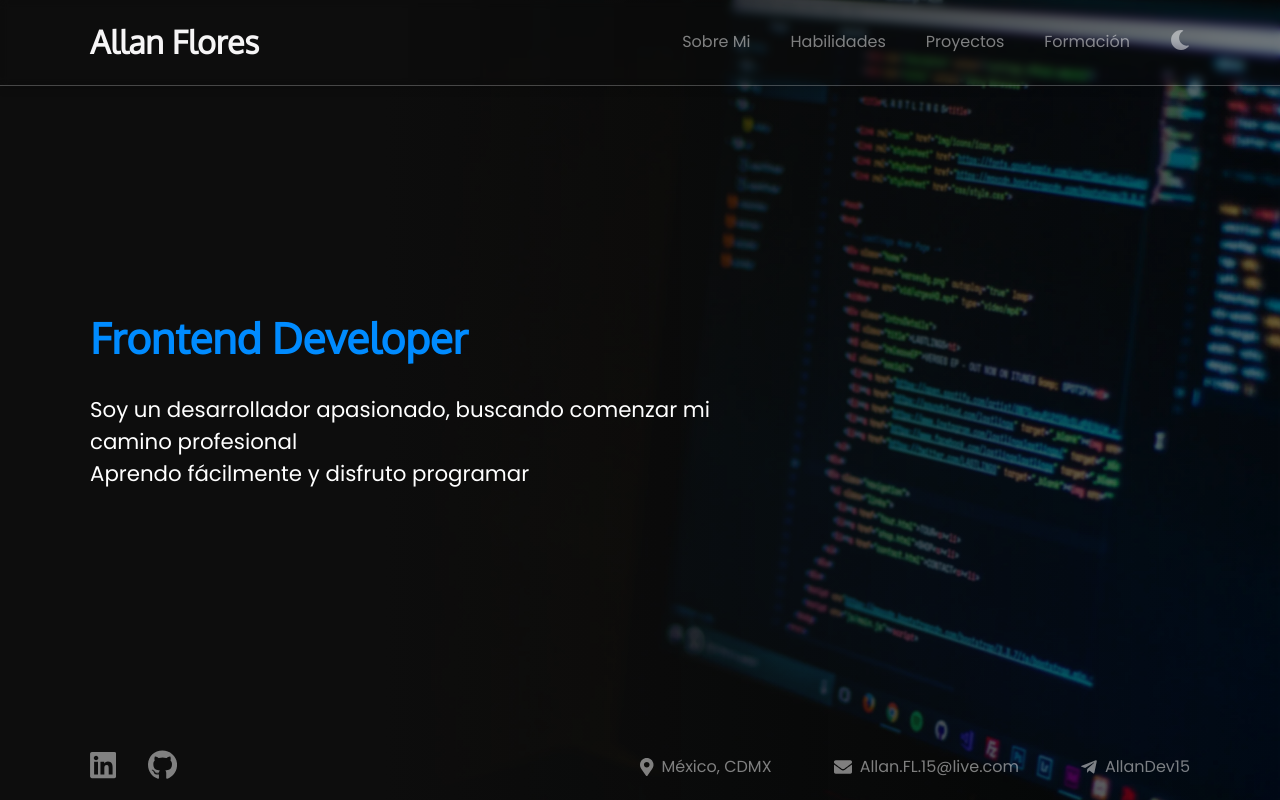
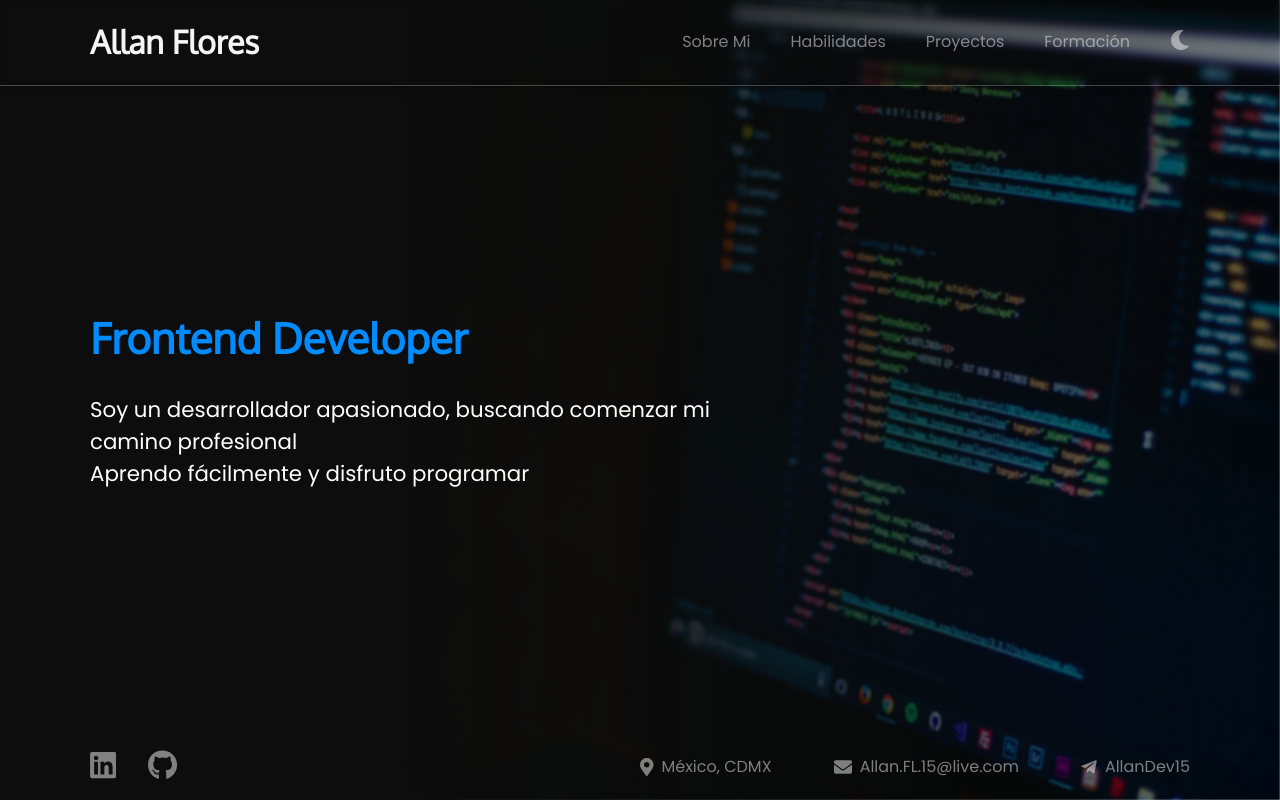
Before and after one commit to AllanDev15/Portfolio, a website: page public/index.html in a window 1280 px wide. Drawn offline with Linux system fonts and the light colour scheme.

Commit message:
update parallax values

```diff
--- a/src/scss/layout/_header.scss
+++ b/src/scss/layout/_header.scss
@@ -114,7 +114,7 @@
 .parallax {
   overflow-x: hidden;
   overflow-y: auto;
-  perspective: 5px;
+  perspective: 4px;
   height: calc(100vh - 63px);
   position: relative;
 
@@ -131,7 +131,7 @@
     background-position: center center;
     filter: brightness(0.5);
     // scale calculation: 1 + ((z transform value * -1)  / perspective)
-    transform: translateZ(-4px) translateX(-4px) scale(calc(1.05 + ((-4 * -1) / 5)));
+    transform: translateZ(-4px) scale(calc(1 + ((-4 * -1) / 4)));
     z-index: -1;
   }
 }
```
Also changed, not shown: public/css/main.css.
